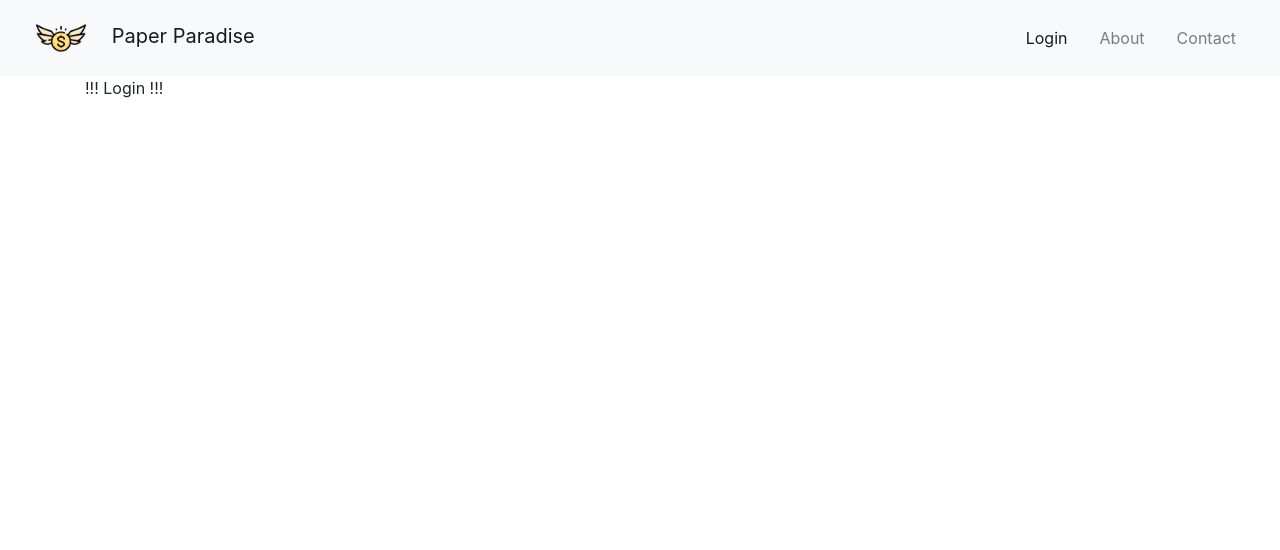
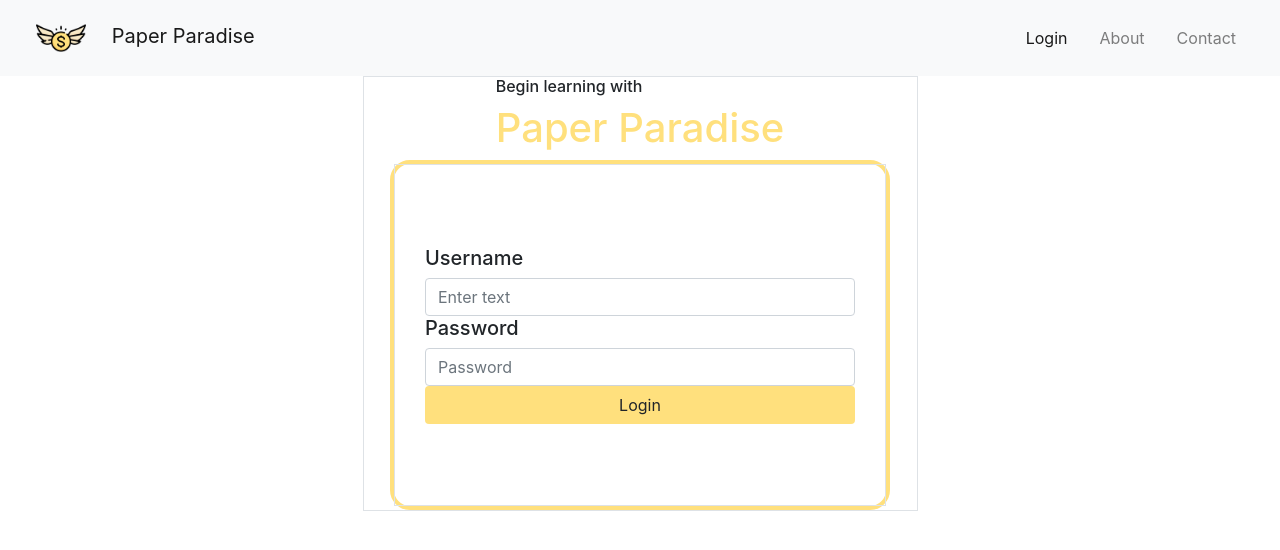
Before and after one commit to bmajkut9/django_stocktrader_website, a Django app: page / in a window 1280 px wide. Shown: the top 550 px of the page. Run offline with Django 5.2, Linux system fonts and the light colour scheme; some libraries are stand-ins or nearby versions.

Commit message:
4/27 - Built basic login ui (will need to be refactored later)
- TODO: Build login backend

```diff
--- a/papertrade_website/authapp/templates/login.html
+++ b/papertrade_website/authapp/templates/login.html
@@ -1,4 +1,26 @@
-{% extends "base.html" %} {% block title %} Home Page {% endblock %}
+{% extends "base.html" %} {% block title %} Login {% endblock %}
 {% block content %}
-<p>!!! Login !!!</p>
+
+<div class="container">
+    <div class="row justify-content-center">
+        <div class="col-md-6 d-flex flex-column border">
+            <div class="my-auto">
+                <div class="flex-container" style="width: fit-content; margin-left: auto; margin-right: auto">
+                    <h6>Begin learning with</h6>
+                    <h1 style="text-align: center; color: #FFE07D;">Paper Paradise</h1>
+                </div>
+                <div class="flex-container" style="margin-left: auto; margin-right: auto; border: 4px solid #FFE07D; border-radius: 20px; height: 350px; width: 500px;">
+                    <div class="d-flex flex-column justify-content-center border w-100 h-100" style="padding-left: 30px; padding-right: 30px;">
+                        <h5>Username</h5>
+                        <input type="text" class="form-control" placeholder="Enter text">
+                        <h5>Password</h5>
+                        <input type="password" class="form-control" placeholder="Password">
+                        <button class="btn w-100" style="background-color: #FFE07D;" type="submit">Login</button>
+                    </div>
+                </div>
+            </div>
+        </div>
+    </div>
+</div>
+
 {% endblock %}
```
